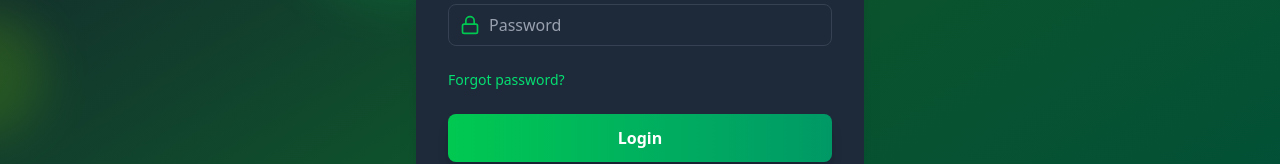
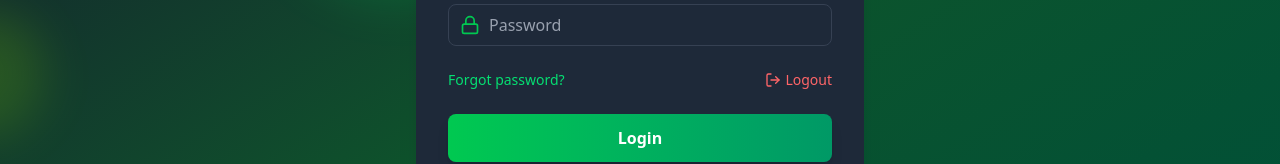
Before and after one commit to Thrisha-U-Shetty/E-certify, a React (Vite) app in the folder frontend/e-certify-app/: page /login in a window 1280 px wide. Shown: the part 354-518 px from the top of the page. Built offline with nearby package versions, Linux system fonts and the light colour scheme; no server answers.

Commit message:
new commit

```diff
--- a/frontend/e-certify-app/src/pages/LoginPage.jsx
+++ b/frontend/e-certify-app/src/pages/LoginPage.jsx
@@ -1,7 +1,86 @@
+// import { useState } from "react";
+// import { motion } from "framer-motion";
+// import { Mail, Lock, Loader } from "lucide-react";
+// import { Link } from "react-router-dom";
+// import Input from "../components/Input";
+// import { useAuthStore } from "../store/authStore";
+
+// const LoginPage = () => {
+// 	const [email, setEmail] = useState("");
+// 	const [password, setPassword] = useState("");
+
+// 	const { login, isLoading, error } = useAuthStore();
+
+// 	const handleLogin = async (e) => {
+// 		e.preventDefault();
+// 		await login(email, password);
+// 	};
+
+// 	return (
+// 		<motion.div
+// 			initial={{ opacity: 0, y: 20 }}
+// 			animate={{ opacity: 1, y: 0 }}
+// 			transition={{ duration: 0.5 }}
+// 			className='max-w-md w-full bg-gray-800 bg-opacity-50 backdrop-filter backdrop-blur-xl rounded-2xl shadow-xl overflow-hidden'
+// 		>
+// 			<div className='p-8'>
+// 				<h2 className='text-3xl font-bold mb-6 text-center bg-gradient-to-r from-green-400 to-emerald-500 text-transparent bg-clip-text'>
+// 					Welcome Back
+// 				</h2>
+
+// 				<form onSubmit={handleLogin}>
+// 					<Input
+// 						icon={Mail}
+// 						type='email'
+// 						placeholder='Email Address'
+// 						value={email}
+// 						onChange={(e) => setEmail(e.target.value)}
+// 					/>
+
+// 					<Input
+// 						icon={Lock}
+// 						type='password'
+// 						placeholder='Password'
+// 						value={password}
+// 						onChange={(e) => setPassword(e.target.value)}
+// 					/>
+
+// 					<div className='flex items-center mb-6'>
+// 						<Link to='/forgot-password' className='text-sm text-green-400 hover:underline'>
+// 							Forgot password?
+// 						</Link>
+// 					</div>
+// 					{error && <p className='text-red-500 font-semibold mb-2'>{error}</p>}
+
+// 					<motion.button
+// 						whileHover={{ scale: 1.02 }}
+// 						whileTap={{ scale: 0.98 }}
+// 						className='w-full py-3 px-4 bg-gradient-to-r from-green-500 to-emerald-600 text-white font-bold rounded-lg shadow-lg hover:from-green-600 hover:to-emerald-700 focus:outline-none focus:ring-2 focus:ring-green-500 focus:ring-offset-2 focus:ring-offset-gray-900 transition duration-200'
+// 						type='submit'
+// 						disabled={isLoading}
+// 					>
+// 						{isLoading ? <Loader className='w-6 h-6 animate-spin  mx-auto' /> : "Login"}
+// 					</motion.button>
+// 				</form>
+// 			</div>
+// 			<div className='px-8 py-4 bg-gray-900 bg-opacity-50 flex justify-center'>
+// 				<p className='text-sm text-gray-400'>
+// 					Don't have an account?{" "}
+// 					<Link to='/signup' className='text-green-400 hover:underline'>
+// 						Sign up
+// 					</Link>
+// 				</p>
+// 			</div>
+// 		</motion.div>
+// 	);
+// };
+// export default LoginPage;
+
+
 import { useState } from "react";
 import { motion } from "framer-motion";
-import { Mail, Lock, Loader } from "lucide-react";
-import { Link } from "react-router-dom";
+import { Mail, Lock, Loader, LogOut } from "lucide-react"; // 👈 added LogOut icon
+import { Link, useNavigate } from "react-router-dom"; // 👈 added useNavigate
 import Input from "../components/Input";
 import { useAuthStore } from "../store/authStore";
 
@@ -9,11 +88,17 @@ const LoginPage = () => {
   const [email, setEmail] = useState("");
   const [password, setPassword] = useState("");
 
-	const { login, isLoading, error } = useAuthStore();
+  const { login, logout, isLoading, error } = useAuthStore(); // 👈 added logout
+  const navigate = useNavigate(); // 👈 hook for redirect
 
   const handleLogin = async (e) => {
     e.preventDefault();
     await login(email, password);
+  };
+
+  const handleLogout = () => {
+    logout(); // clear auth state
+    navigate("/signup"); // redirect to signup page
   };
 
   return (
@@ -21,52 +106,69 @@ const LoginPage = () => {
       initial={{ opacity: 0, y: 20 }}
       animate={{ opacity: 1, y: 0 }}
       transition={{ duration: 0.5 }}
-			className='max-w-md w-full bg-gray-800 bg-opacity-50 backdrop-filter backdrop-blur-xl rounded-2xl shadow-xl overflow-hidden'
+      className="max-w-md w-full bg-gray-800 bg-opacity-50 backdrop-filter backdrop-blur-xl rounded-2xl shadow-xl overflow-hidden"
     >
-			<div className='p-8'>
-				<h2 className='text-3xl font-bold mb-6 text-center bg-gradient-to-r from-green-400 to-emerald-500 text-transparent bg-clip-text'>
+      <div className="p-8">
+        <h2 className="text-3xl font-bold mb-6 text-center bg-gradient-to-r from-green-400 to-emerald-500 text-transparent bg-clip-text">
           Welcome Back
         </h2>
 
         <form onSubmit={handleLogin}>
           <Input
             icon={Mail}
-						type='email'
-						placeholder='Email Address'
+            type="email"
+            placeholder="Email Address"
             value={email}
             onChange={(e) => setEmail(e.target.value)}
           />
 
           <Input
             icon={Lock}
-						type='password'
-						placeholder='Password'
+            type="password"
+            placeholder="Password"
             value={password}
             onChange={(e) => setPassword(e.target.value)}
           />
 
-					<div className='flex items-center mb-6'>
-						<Link to='/forgot-password' className='text-sm text-green-400 hover:underline'>
+          <div className="flex items-center mb-6 justify-between">
+            <Link
+              to="/forgot-password"
+              className="text-sm text-green-400 hover:underline"
+            >
               Forgot password?
             </Link>
+
+            {/* 👇 Logout button */}
+            <button
+              type="button"
+              onClick={handleLogout}
+              className="flex items-center gap-1 text-sm text-red-400 hover:underline"
+            >
+              <LogOut className="w-4 h-4" /> Logout
+            </button>
           </div>
-					{error && <p className='text-red-500 font-semibold mb-2'>{error}</p>}
+
+          {error && <p className="text-red-500 font-semibold mb-2">{error}</p>}
 
           <motion.button
             whileHover={{ scale: 1.02 }}
             whileTap={{ scale: 0.98 }}
-						className='w-full py-3 px-4 bg-gradient-to-r from-green-500 to-emerald-600 text-white font-bold rounded-lg shadow-lg hover:from-green-600 hover:to-emerald-700 focus:outline-none focus:ring-2 focus:ring-green-500 focus:ring-offset-2 focus:ring-offset-gray-900 transition duration-200'
-						type='submit'
+            className="w-full py-3 px-4 bg-gradient-to-r from-green-500 to-emerald-600 text-white font-bold rounded-lg shadow-lg hover:from-green-600 hover:to-emerald-700 focus:outline-none focus:ring-2 focus:ring-green-500 focus:ring-offset-2 focus:ring-offset-gray-900 transition duration-200"
+            type="submit"
             disabled={isLoading}
           >
-						{isLoading ? <Loader className='w-6 h-6 animate-spin  mx-auto' /> : "Login"}
+            {isLoading ? (
+              <Loader className="w-6 h-6 animate-spin mx-auto" />
+            ) : (
+              "Login"
+            )}
           </motion.button>
         </form>
       </div>
-			<div className='px-8 py-4 bg-gray-900 bg-opacity-50 flex justify-center'>
-				<p className='text-sm text-gray-400'>
+      <div className="px-8 py-4 bg-gray-900 bg-opacity-50 flex justify-center">
+        <p className="text-sm text-gray-400">
           Don't have an account?{" "}
-					<Link to='/signup' className='text-green-400 hover:underline'>
+          <Link to="/signup" className="text-green-400 hover:underline">
             Sign up
           </Link>
         </p>
@@ -74,4 +176,5 @@ const LoginPage = () => {
     </motion.div>
   );
 };
+
 export default LoginPage;
```
Lines whose indentation alone changed are shown as unchanged.
